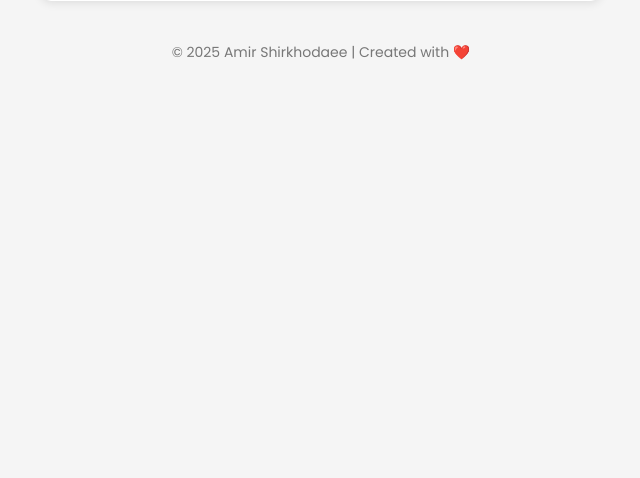
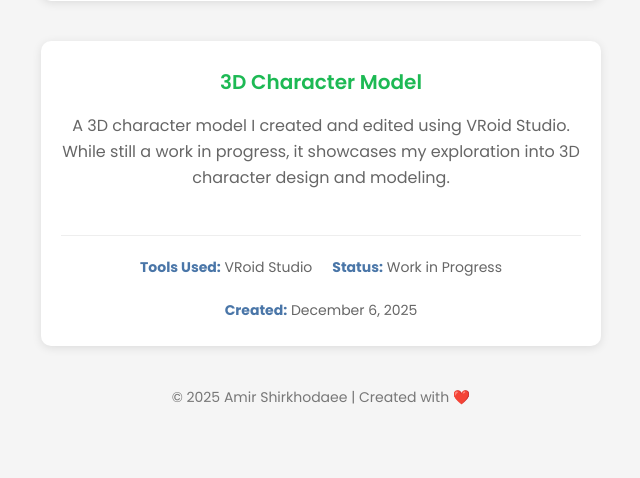
Before and after one commit to Amsh23/amshsocialmedia, a PHP site: page / in a window 1280 px wide. Shown: the part 3112-3590 px from the top of the page, without its empty margins (319-959 px from the left). Before the commit the page ends 3172 px from the top, so only its background shows below. Run offline with PHP 8.4, Linux system fonts and the light colour scheme; some libraries are stand-ins or nearby versions.

Commit message:
Add 3D model viewer section for VRoid Studio character

```diff
--- a/index.html
+++ b/index.html
@@ -6,6 +6,7 @@
     <title>Amir Shirkhodaee - Social Links</title>
     <link rel="stylesheet" href="styles.css">
     <link rel="stylesheet" href="https://cdnjs.cloudflare.com/ajax/libs/font-awesome/6.4.0/css/all.min.css">
+    <script type="module" src="https://unpkg.com/@google/model-viewer/dist/model-viewer.min.js"></script>
     <link rel="icon" type="image/x-icon" href="favicon.ico">
 </head>
 <body>    <div class="container">
@@ -160,6 +161,27 @@
             </div>
         </div>
 
+        <!-- 3D Model Section -->
+        <div class="model-section">
+            <h2 class="section-title">3D Character Model</h2>
+            <p class="model-description">A 3D character model I created and edited using VRoid Studio. While still a work in progress, it showcases my exploration into 3D character design and modeling.</p>
+            <div class="model-container">
+                <model-viewer
+                    src="6_12_2025 final8_47pm.glb"
+                    alt="3D Character Model created with VRoid Studio"
+                    auto-rotate
+                    camera-controls
+                    background-color="#f5f5f5"
+                    style="width: 100%; height: 400px; border-radius: 12px;">
+                </model-viewer>
+            </div>
+            <div class="model-info">
+                <p><strong>Tools Used:</strong> VRoid Studio</p>
+                <p><strong>Status:</strong> Work in Progress</p>
+                <p><strong>Created:</strong> December 6, 2025</p>
+            </div>
+        </div>
+
         <footer>
             <p>&copy; 2025 Amir Shirkhodaee | Created with ❤️</p>
         </footer>
--- a/styles.css
+++ b/styles.css
@@ -884,3 +884,59 @@
     color: var(--hover-color);
     text-decoration: underline;
 }
+
+/* 3D Model Section */
+.model-section {
+    margin-top: 40px;
+    background-color: var(--card-color);
+    padding: 25px 20px;
+    border-radius: 10px;
+    box-shadow: 0 2px 10px rgba(0, 0, 0, 0.1);
+}
+
+.model-description {
+    text-align: center;
+    color: #666;
+    font-size: 16px;
+    margin-bottom: 25px;
+    line-height: 1.6;
+}
+
+.model-container {
+    margin: 20px 0;
+    border-radius: 12px;
+    overflow: hidden;
+    box-shadow: 0 4px 15px rgba(0, 0, 0, 0.1);
+}
+
+.model-info {
+    display: flex;
+    flex-wrap: wrap;
+    gap: 20px;
+    justify-content: center;
+    margin-top: 20px;
+    padding-top: 20px;
+    border-top: 1px solid #eee;
+}
+
+.model-info p {
+    margin: 0;
+    font-size: 14px;
+    color: #666;
+    text-align: center;
+}
+
+.model-info strong {
+    color: var(--primary-color);
+}
+
+@media (max-width: 768px) {
+    .model-container {
+        margin: 15px 0;
+    }
+
+    .model-info {
+        flex-direction: column;
+        gap: 10px;
+    }
+}
```
Also changed, not shown: 1 other file.
